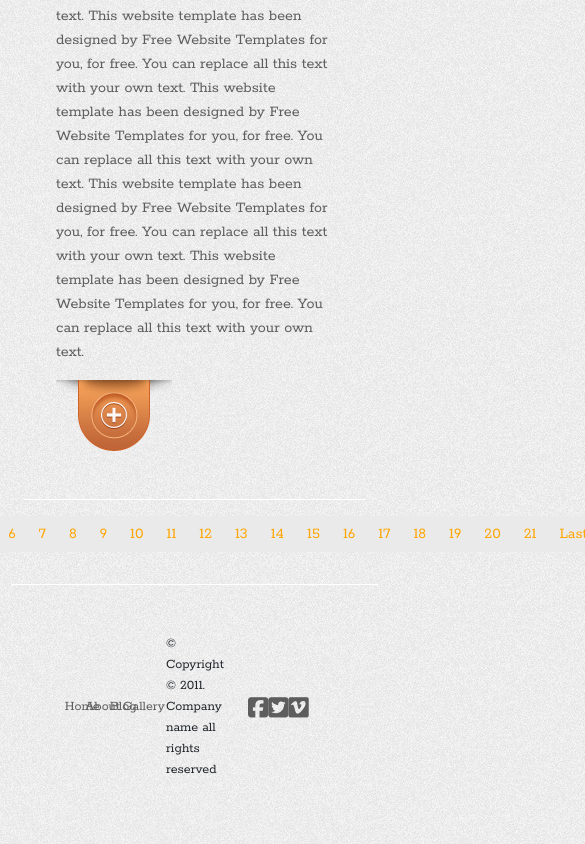
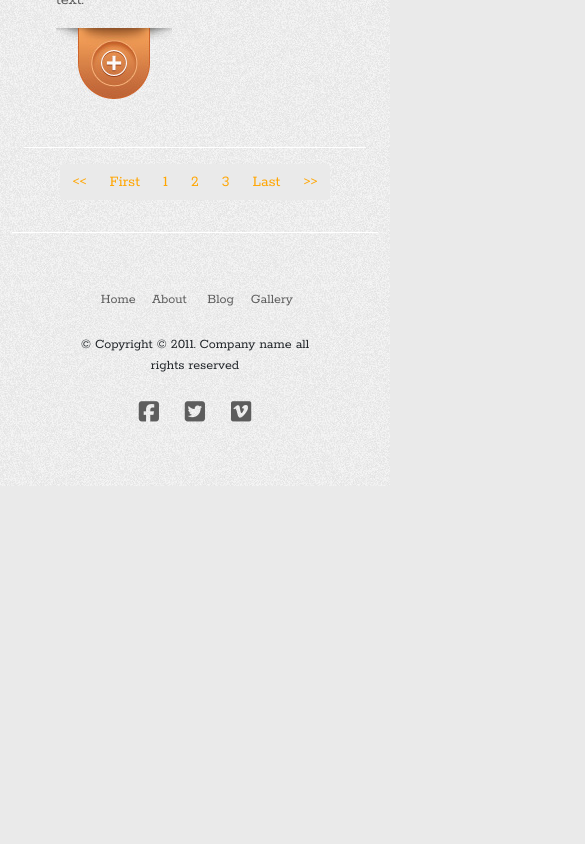
Before and after one commit to ToniGar20/bootstrap5-layout-practice, a website: page src/blog.html in a window 390 px wide. Shown: the part 884-1728 px from the top of the page, 585 px wide, since content can reach past the window. After the commit the page ends 1370 px from the top, so only its background shows below. Drawn offline with nearby package versions, Linux system fonts and the light colour scheme.

Commit message:
responsive pagination

```diff
--- a/src/blog.html
+++ b/src/blog.html
@@ -11,22 +11,30 @@
 			@import url('https://fonts.googleapis.com/css2?family=Poppins:wght@600&family=Rokkitt&display=swap');
 		</style>
 		<link rel="stylesheet" href="css/styles.css" type="text/css" />
+		<script src="https://code.jquery.com/jquery-3.2.1.slim.min.js" integrity="sha384-KJ3o2DKtIkvYIK3UENzmM7KCkRr/rE9/Qpg6aAZGJwFDMVNA/GpGFF93hXpG5KkN" crossorigin="anonymous"></script>
+		<script src="https://cdnjs.cloudflare.com/ajax/libs/popper.js/1.12.9/umd/popper.min.js" integrity="sha384-ApNbgh9B+Y1QKtv3Rn7W3mgPxhU9K/ScQsAP7hUibX39j7fakFPskvXusvfa0b4Q" crossorigin="anonymous"></script>
+		<script src="https://maxcdn.bootstrapcdn.com/bootstrap/4.0.0/js/bootstrap.min.js" integrity="sha384-JZR6Spejh4U02d8jOt6vLEHfe/JQGiRRSQQxSfFWpi1MquVdAyjUar5+76PVCmYl" crossorigin="anonymous"></script>
 	</head>
 	<body class="bg-secondary d-flex justify-content-center" style="background-image: url('images/bg-body.jpg')">
 		<div class="container">
-			<div class="navbar navbar-expand-lg navbar-light bg-light" style="background-image: url('images/bg-header.jpg');">
-				<div class="container">
-					<a href="index.html" id="logo" class="navbar-brand"><img src="images/logo.gif" alt=""/></a>
-				</div>
-				<div class="container d-flex justify-content-end">
-					<ul class="navbar-nav d-flex">
-						<li class="nav-item p-4"><a class="nav-link" href="index.html">Home</a></li>
-						<li class="nav-item p-4"><a class="nav-link" href="#">About</a></li>
-						<li class="nav-item p-4"><a class="nav-link active text-primary" href="blog.html">Blog</a></li>
-						<li class="nav-item p-4"><a class="nav-link" href="#">Services</a></li>
-					</ul>
-				</div>
+
+			<div class ="container">
+				<nav class="navbar navbar-expand-lg navbar-light bg-light justify-content-center">
+					<a href="index.html" id="logo" class="navbar-brand mx-5"><img src="images/logo.gif" alt=""/></a>
+					<button class="navbar-toggler align-center" type="button" data-toggle="collapse" data-target="#navbarText" aria-controls="navbarText" aria-expanded="false" aria-label="Toggle navigation">
+						<span class="navbar-toggler-icon"></span>
+					</button>
+					<div class="collapse navbar-collapse justify-content-end" id="navbarText">
+						<ul class="navbar-nav mr-auto justify-content-end p-lg-4">
+							<li class="nav-item mx-5"><a class="nav-link" href="index.html">Home</a></li>
+							<li class="nav-item mx-5"><a class="nav-link" href="#">About</a></li>
+							<li class="nav-item mx-5"><a class="nav-link active text-primary" href="blog.html">Blog</a></li>
+							<li class="nav-item mx-5"><a class="nav-link" href="#">Services</a></li>
+						</ul>
+					</div>
+				</nav>
 			</div>
+
 			<div class="container">
 				<ul class="col list-unstyled">
 					<li class="row justify-content-center">
@@ -77,40 +85,41 @@
 					<li class="page-item"><a class="page-link" href="#">1</a></li>
 					<li class="page-item"><a class="page-link" href="#">2</a></li>
 					<li class="page-item"><a class="page-link" href="#">3</a></li>
-					<li class="page-item"><a class="page-link" href="#">4</a></li>
-					<li class="page-item"><a class="page-link" href="#">5</a></li>
-					<li class="page-item"><a class="page-link" href="#">6</a></li>
-					<li class="page-item"><a class="page-link" href="#">7</a></li>
-					<li class="page-item"><a class="page-link" href="#">8</a></li>
-					<li class="page-item"><a class="page-link" href="#">9</a></li>
-					<li class="page-item"><a class="page-link" href="#">10</a></li>
-					<li class="page-item"><a class="page-link" href="#">11</a></li>
-					<li class="page-item"><a class="page-link" href="#">12</a></li>
-					<li class="page-item"><a class="page-link" href="#">13</a></li>
-					<li class="page-item"><a class="page-link" href="#">14</a></li>
-					<li class="page-item"><a class="page-link" href="#">15</a></li>
-					<li class="page-item"><a class="page-link" href="#">16</a></li>
-					<li class="page-item"><a class="page-link" href="#">17</a></li>
-					<li class="page-item"><a class="page-link" href="#">18</a></li>
-					<li class="page-item"><a class="page-link" href="#">19</a></li>
-					<li class="page-item"><a class="page-link" href="#">20</a></li>
-					<li class="page-item"><a class="page-link" href="#">21</a></li>
+					<li class="page-item hide-element-sm"><a class="page-link" href="#">4</a></li>
+					<li class="page-item hide-element-sm"><a class="page-link" href="#">5</a></li>
+					<li class="page-item hide-element-sm"><a class="page-link" href="#">6</a></li>
+					<li class="page-item hide-element-sm"><a class="page-link" href="#">7</a></li>
+					<li class="page-item hide-element-md"><a class="page-link" href="#">8</a></li>
+					<li class="page-item hide-element-md"><a class="page-link" href="#">9</a></li>
+					<li class="page-item hide-element-md"><a class="page-link" href="#">10</a></li>
+					<li class="page-item hide-element-md"><a class="page-link" href="#">11</a></li>
+					<li class="page-item hide-element-md"><a class="page-link" href="#">12</a></li>
+					<li class="page-item hide-element-md"><a class="page-link" href="#">13</a></li>
+					<li class="page-item hide-element-md"><a class="page-link" href="#">14</a></li>
+					<li class="page-item hide-element-md"><a class="page-link" href="#">15</a></li>
+					<li class="page-item hide-element-lg "><a class="page-link" href="#">16</a></li>
+					<li class="page-item hide-element-lg "><a class="page-link" href="#">17</a></li>
+					<li class="page-item hide-element-lg "><a class="page-link" href="#">18</a></li>
+					<li class="page-item hide-element-lg "><a class="page-link" href="#">19</a></li>
+					<li class="page-item hide-element-lg "><a class="page-link" href="#">20</a></li>
+					<li class="page-item hide-element-lg "><a class="page-link" href="#">21</a></li>
 					<li class="page-item"><a class="page-link" href="#">Last</a></li>
 					<li class="page-item"><a class="page-link" href="#">>></a></li>
 				</ul>
 			</div>
-			<div class="container  border-0 border-top border-white" style="height:30vh;background-image: url('images/bg-body.jpg')">
-				<div class="d-flex row-cols-3 justify-content-center align-items-center p-5">
-					<ul class="d-flex list-unstyled row-cols-4 col-lg-2">
+
+			<div class="container border-0 border-top border-white mt-lg-5" style="height:30vh; background-image: url('images/bg-body.jpg')">
+				<div class="d-flex row row-cols-3 justify-content-center align-items-center p-5">
+					<ul class="d-flex list-unstyled row-cols-4 col-xl-3 col-lg-8 col-xs-12 col-10 mt-2 p-xl-4">
 						<li><a class="text-tertiary text-decoration-none small d-flex justify-content-center" href="index.html">Home</a></li>
 						<li><a class="text-tertiary text-decoration-none small d-flex justify-content-center" href="about.html">About</a></li>
 						<li><a class="text-tertiary text-decoration-none small d-flex justify-content-center" href="blog.html">Blog</a></li>
 						<li><a class="text-tertiary text-decoration-none small d-flex justify-content-center" href="services.html">Gallery</a></li>
 					</ul>
-					<div class="container d-flex justify-content-center col-lg-8">
-						<p class="small">&#169; Copyright &#169; 2011. Company name all rights reserved</p>
+					<div class="container d-flex justify-content-center col-xl-6 col-12 mt-2 p-xl-4">
+						<p class="small text-center">&#169; Copyright &#169; 2011. Company name all rights reserved</p>
 					</div>
-					<div class="container col-lg-2">
+					<div class="container col-xl-3 col-8 mt-2 p-xl-4">
 						<div class="d-flex justify-content-evenly">
 							<a class="text-tertiary h3" href="http://facebook.com/freewebsitetemplates" id="facebook"><i class="fab fa-facebook-square"></i></a>
 							<a class="text-tertiary h3" href="http://twitter.com/fwtemplates" id="twitter"><i class="fab fa-twitter-square"></i></a>
@@ -119,6 +128,7 @@
 					</div>
 				</div>
 			</div>
+
 		</div>
 	</body>
 </html>
--- a/src/scss/custom.scss
+++ b/src/scss/custom.scss
@@ -36,6 +36,13 @@ $font-family-base: 'Rokkitt', serif, !default;
 
 body { font-family: 'Rokkitt', serif; }
 
+/** CUSTOM CLASSES **/
+
+/* Hiding elements */
+
+@include media-breakpoint-down(sm) { .hide-element-sm { display:none; } }
+@include media-breakpoint-down(md) { .hide-element-md { display:none; } }
+@include media-breakpoint-down(lg) { .hide-element-lg { display:none; } }
 
 // Custom.scss
 // Option B: Include parts of Bootstrap
```
Also changed, not shown: src/css/styles.css, 1 other file.
